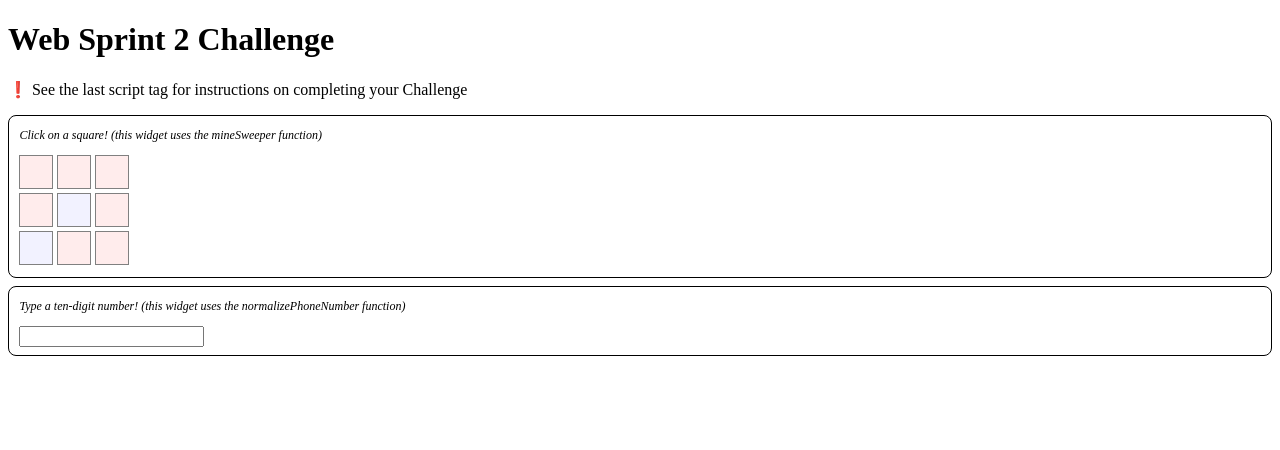
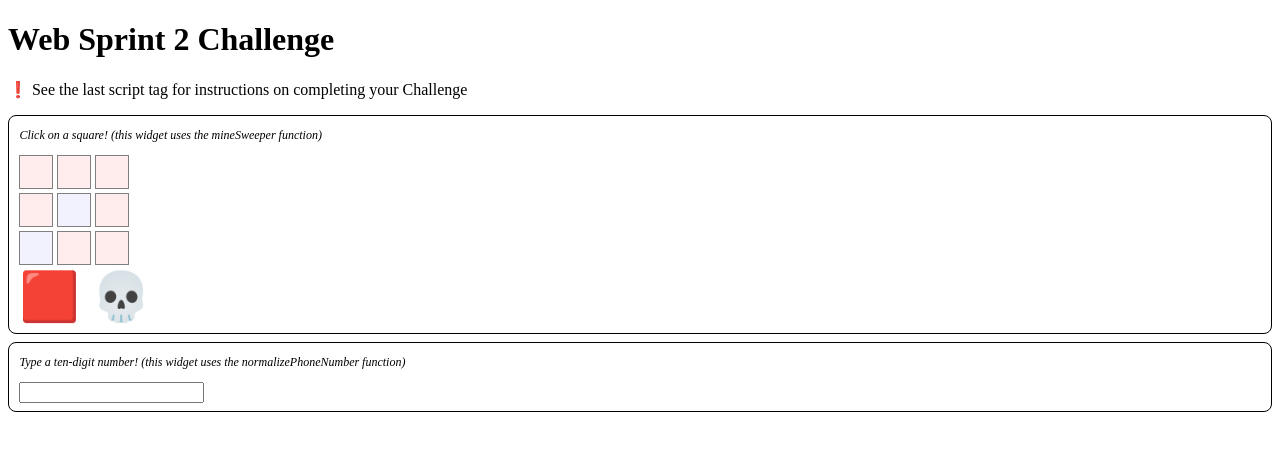
Before and after one commit to bloominstituteoftechnology/sprint-2-challenge-Exalted1715, a plain HTML site: page index.html in a window 1280 px wide. Both pictures are taken after a click on the element 36 px from the left and 171 px from the top of the page. Drawn offline with nearby package versions, Linux system fonts and the light colour scheme.

Commit message:
still working on #2

```diff
--- a/index.html
+++ b/index.html
@@ -113,7 +113,7 @@
 
 
     // 👉 CHALLENGE 2
-    function mineSweeper() {
+    function mineSweeper(grid, x, y) {
       // 🧠 mineSweeper takes a grid as its first argument, and coordinates x and y as the second and third args
       //  The grid is an array of arrays in the following format: [["🟥","🟦","🟥"],["🟦","🟥","🟥"],["🟥","🟦","🟦"]]
       //  Each subarray is a row of the grid, the first subarray being the top row:
@@ -131,6 +131,18 @@
       //    * If the player lands on blue, return the string "🟦 🥳"
       // 🧠 Edge cases:
       //    * If the x or y coordinates are under 1 or over 3, return the string "invalid coordinates"
+
+
+
+      if ((x <1 || x >3 ) || (y <1 || y >3 )) {
+        return "invalid coordinates"
+      } else if (grid, [1, 1] || [1, 3] || [2, 2] || [2, 3] || [3, 1]) {
+
+        return "🟥 💀"
+      } else if ([1, 2] || [2, 1] || [3, 2] || [3, 3]) {
+        return "🟦 🥳"
+      }
+
     }
 
     // 👉 CHALLENGE 3
```
